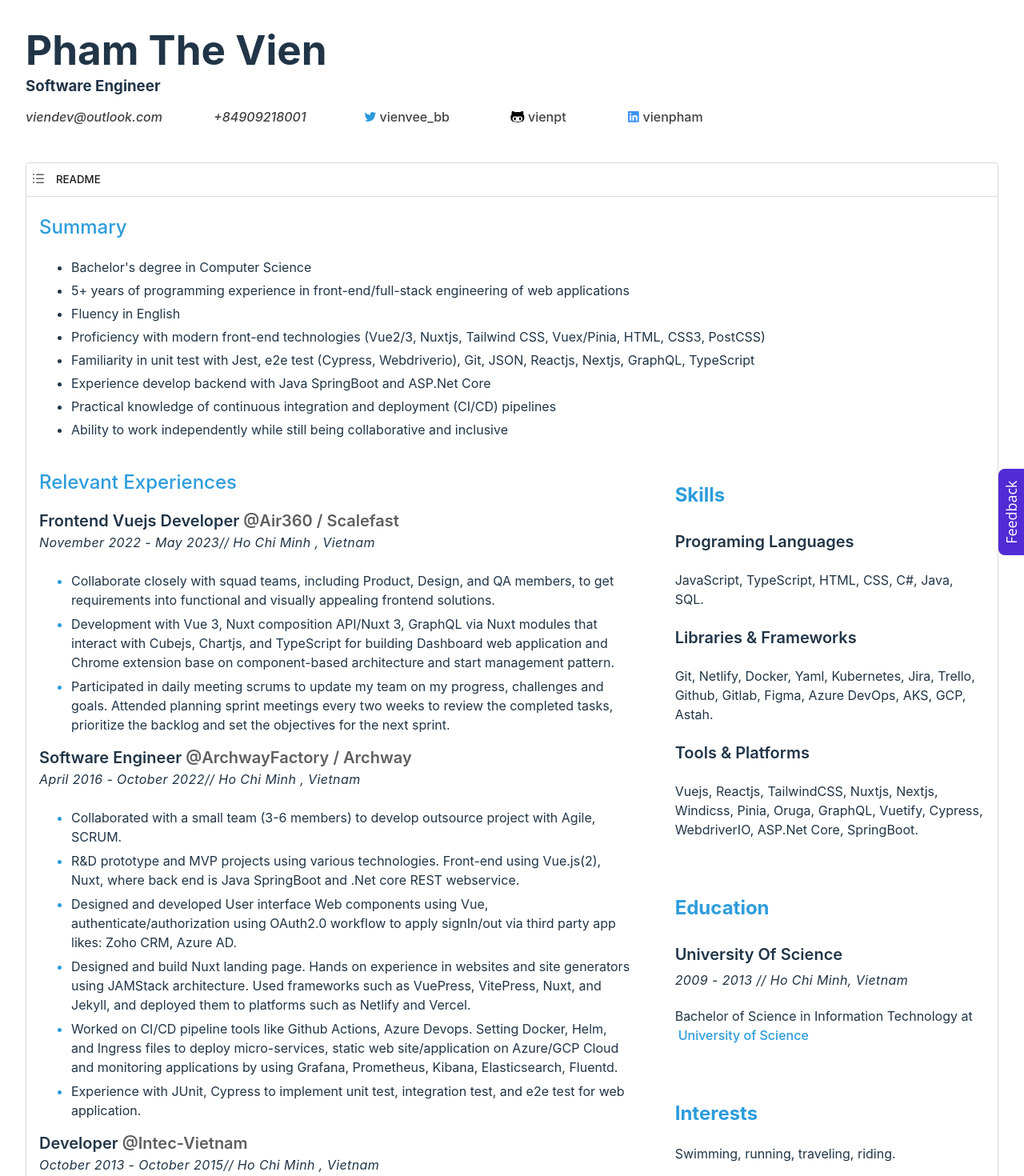
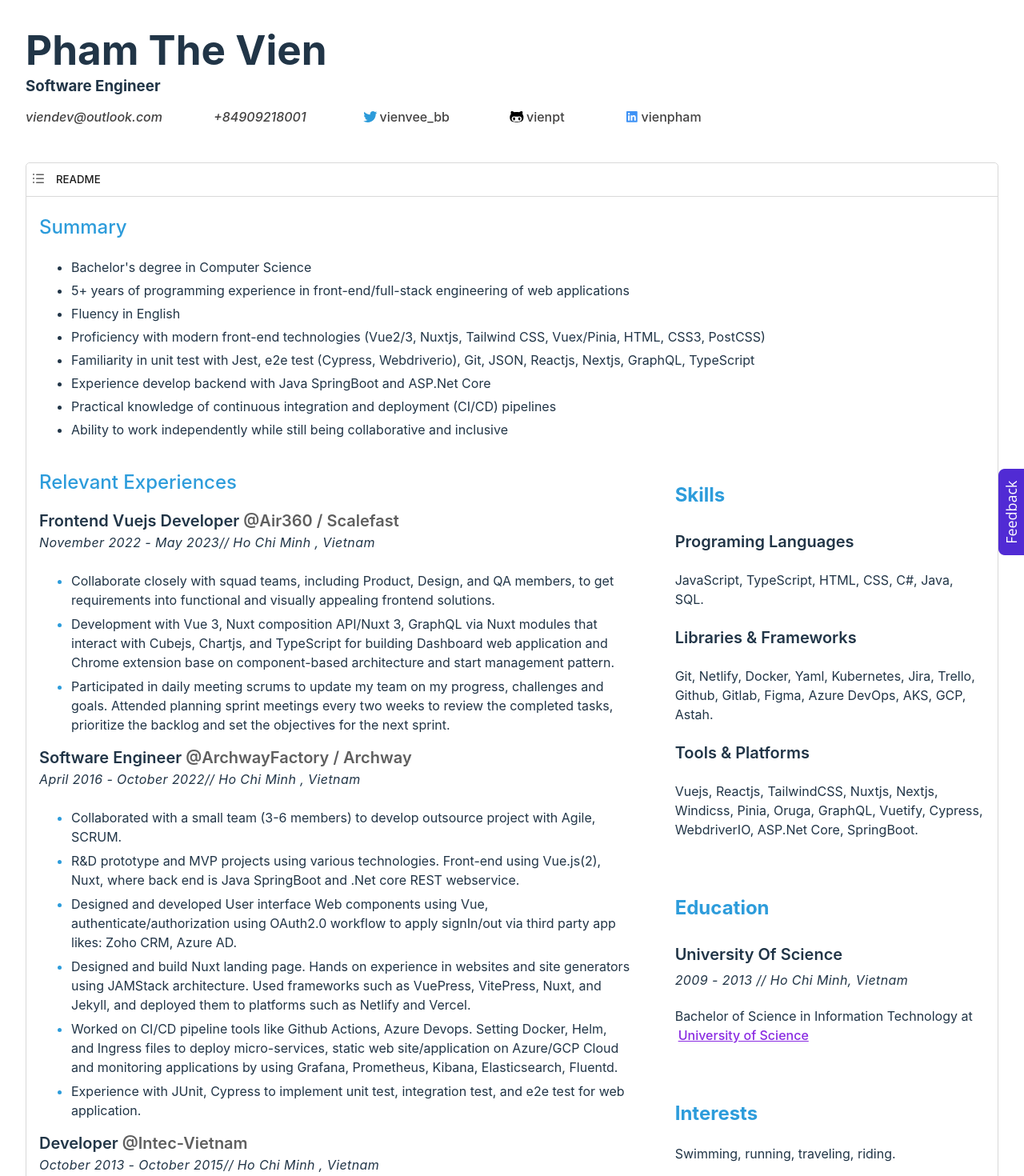
Before and after one commit to vienpt/vienpham-cv, a React (Vite) app: page / in a window 1280 px wide. Shown: the top 1470 px of the page at 80% size. Built offline with nearby package versions, Linux system fonts and the light colour scheme.

Commit message:
feat: optimize accessibility

```diff
--- a/components/EducationSection.tsx
+++ b/components/EducationSection.tsx
@@ -15,7 +15,7 @@
       </span>
       <p>{`${props.title} at `}
         <a
-          style={{ color: 'var(--blue-color)' }}
+          style={{ color: 'blueviolet', textDecoration: 'underline' }}
           href={props.url} target="_blank"
         >
           {props.urlName}
--- a/components/Readme.tsx
+++ b/components/Readme.tsx
@@ -19,7 +19,13 @@
           margin: '2px',
         }}
       >
-        <button type="button" className="svg-octicon" style={{ backgroundColor: 'transparent', padding: '4px 4px 4px 4px'}}>
+        <button
+          type="button"
+          role="none"
+          aria-label="svg-readme"
+          className="svg-octicon"
+          style={{ backgroundColor: 'transparent', padding: '4px 4px 4px 4px'}}
+        >
           <svg
             aria-hidden="true"
             height="16"
--- a/components/Social.tsx
+++ b/components/Social.tsx
@@ -3,7 +3,7 @@
 export default function SocialItem({ name, url, nickname, icon }: Social) {
   return (
     <a href={url} target={'_blank'}>
-      <img src={`./${icon}`} alt={name} />
+      <img src={`./${icon}`} alt={name} width="24" height="14" />
       <span>{nickname}</span>
     </a>
   )
```
